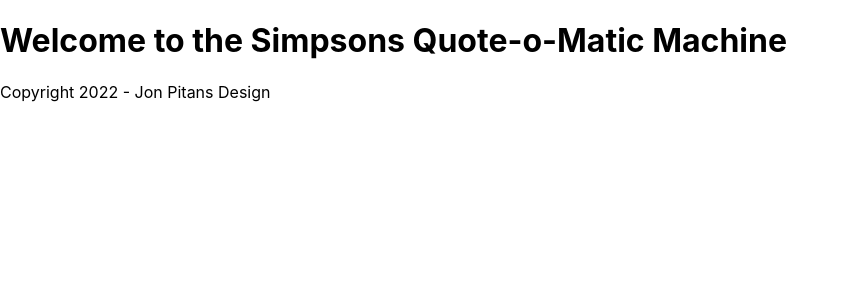
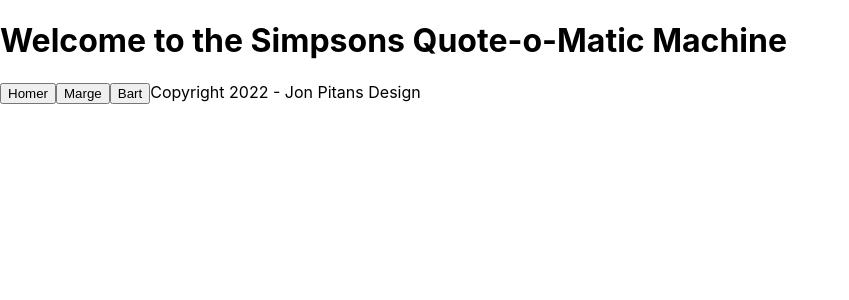
Before and after one commit to snowdog773/js-homework-simpsons, a React (Create React App) app in the folder simpsons/: page / in a window 1280 px wide. Shown: the top 300 px of the page, without its empty margins (0-849 px from the left). Built offline with nearby package versions, Linux system fonts and the light colour scheme.

Commit message:
buttons working

```diff
--- /dev/null
+++ b/simpsons/src/Button.jsx
@@ -0,0 +1,13 @@
+import React, { Component } from 'react';
+import Label from './Label'
+
+class Button extends Component {
+    state = {}
+    render() {
+        return (
+            <button onClick={ () => console.log(this.props.names) }><Label names = {this.props.names}/></button>
+        );
+    }
+}
+
+export default Button;
--- /dev/null
+++ b/simpsons/src/Label.jsx
@@ -0,0 +1,12 @@
+import React, { Component } from 'react';
+
+class Label extends Component {
+    state = {  }
+    render() {
+        return (
+            <span>{this.props.names}</span>
+        );
+    }
+}
+
+export default Label;
--- a/simpsons/src/Main.jsx
+++ b/simpsons/src/Main.jsx
@@ -1,10 +1,14 @@
 import React, { Component } from 'react';
+import Button from './Button'
 
 class Main extends Component {
-    state = {  }
+    state = { names : ['Homer', 'Marge', 'Bart']  }
     render() {
         return (
             <>
+            {this.state.names.map((names) => {
+            return <Button names = {names} />
+    })}
             </>
         );
     }
```
